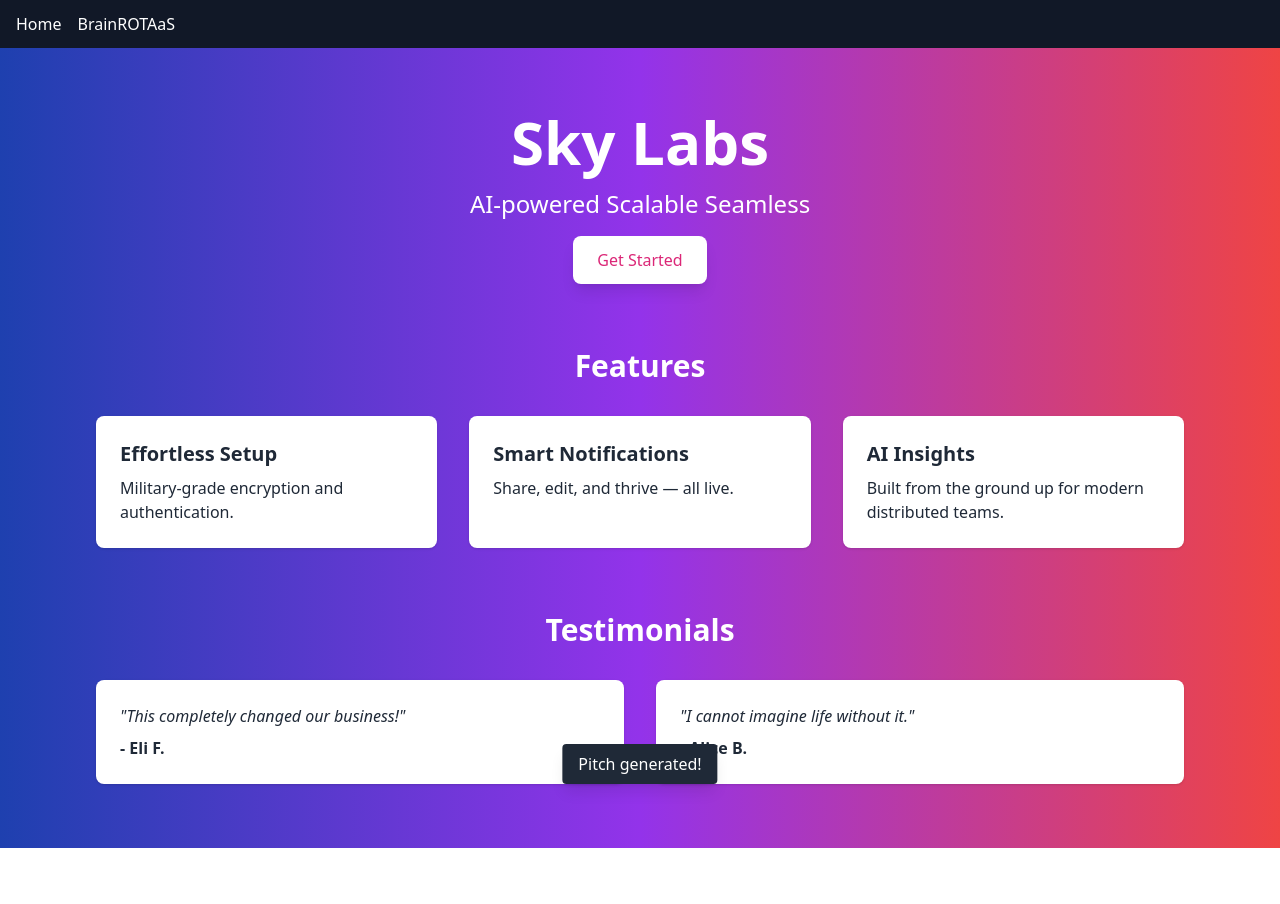
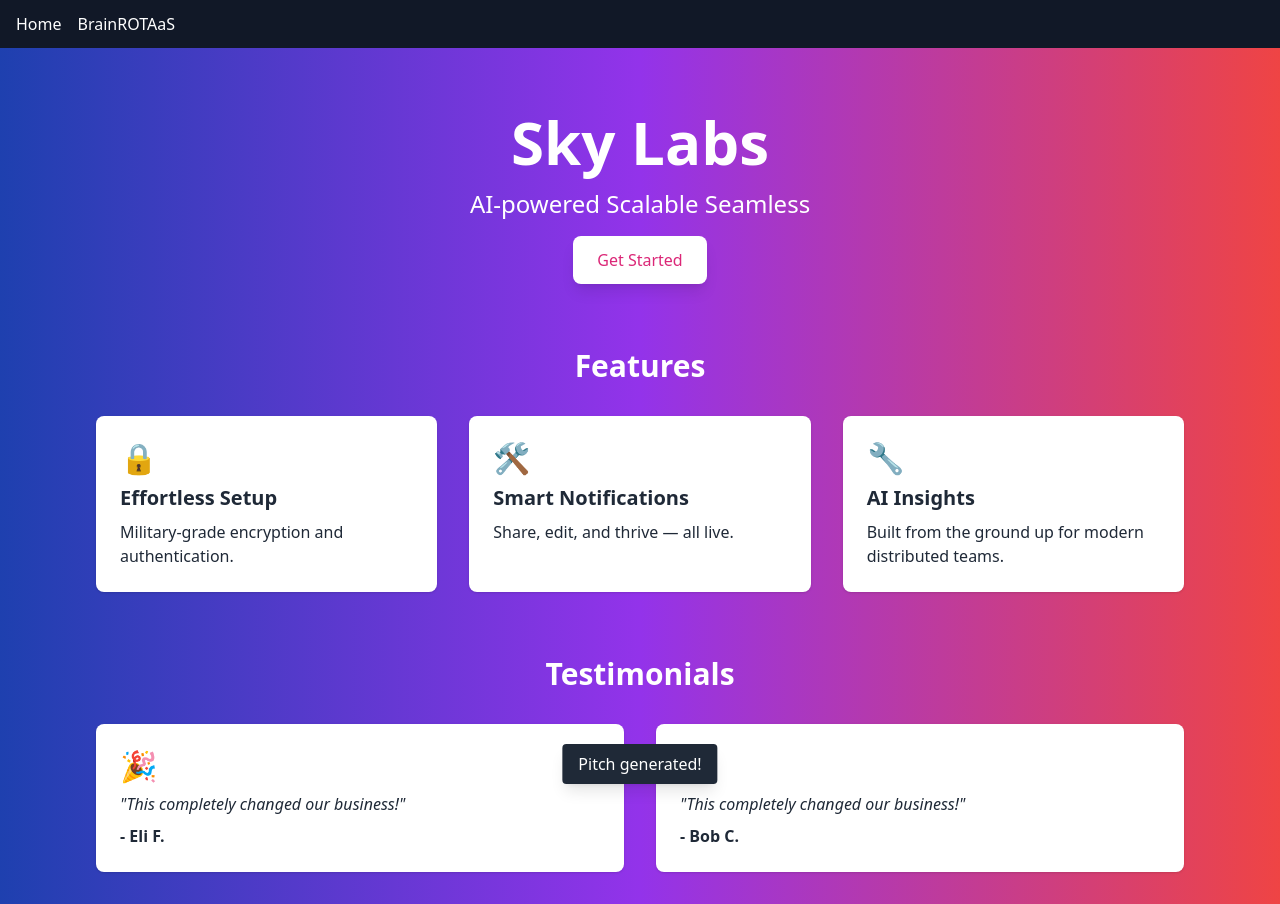
Before and after one commit to lwelling/fake-startup-site, a React (Vite) app: page /brainrotaas in a window 1280 px wide. Both pictures are taken after typing "Sample" into the empty fields and a click on the button "Generate Pitch". Before the commit the page ends 848 px from the top, so only its background shows below. Built offline with nearby package versions, Linux system fonts and the light colour scheme; no server answers.

Commit message:
Add emojis and update CTA

```diff
--- a/api/generate.js
+++ b/api/generate.js
@@ -28,6 +28,8 @@ function randomFeature() {
   };
 }
 
+const testimonialIcons = ['🎉', '🙌', '👍', '🤩', '😊'];
+
 function randomTestimonial() {
   const names = ['Alice B.', 'Bob C.', 'Charlie D.', 'Dana E.', 'Eli F.'];
   const quotes = [
@@ -37,7 +39,7 @@ function randomTestimonial() {
     'The best decision we ever made.',
     'A game changer in every way.',
   ];
-  return { name: getRandom(names), quote: getRandom(quotes) };
+  return { name: getRandom(names), quote: getRandom(quotes), icon: getRandom(testimonialIcons) };
 }
 
 function fallbackPitch(idea) {
@@ -112,7 +114,7 @@ module.exports = async function handler(req, res) {
         messages: [
           {
             role: 'user',
-            content: `Create a startup pitch for the idea "${idea}". Make the description darkly dystopian and ironically sinister. For example, a cat rescue service might boast about locking cats in a cage. Return ONLY a valid JSON object with the following fields: name (string), tagline (string), hero (string), features (array of 3 objects with title, description, and icon), testimonials (array of 2 objects with name and quote). Do not include any extra commentary, explanation, or formatting. Just the raw JSON.`,
+            content: `Create a startup pitch for the idea "${idea}". Make the description darkly dystopian and ironically sinister. For example, a cat rescue service might boast about locking cats in a cage. Return ONLY a valid JSON object with the following fields: name (string), tagline (string), hero (string), features (array of 3 objects with title, description, and icon), testimonials (array of 2 objects with name, quote, and icon). Do not include any extra commentary, explanation, or formatting. Just the raw JSON.`,
           },
         ],
         max_tokens: 400,
--- a/src/pages/BrainRotaas.jsx
+++ b/src/pages/BrainRotaas.jsx
@@ -4,9 +4,8 @@ function getRandom(arr) {
   return arr[Math.floor(Math.random() * arr.length)];
 }
 
-const icons = [
-    '⚡️', '🚀', '✨', '📈', '🧠', '☁️', '🔒', '🔧', '🎯', '🤖', '💡', '📦', '📲', '📣', '🛠️',
-  ];
+const icons=["⚡️","🚀","✨","📈","🧠","☁️","🔒","🔧","🎯","🤖","💡","📦","📲","📣","🛠️"];
+const testimonialIcons=["🎉","🙌","👍","🤩","😊"];
 
 // Fallback generator used when no API key is provided or a request fails
 function randomFeature() {
@@ -56,7 +55,7 @@ function randomTestimonial() {
     'The best decision we ever made.',
     'A game changer in every way.',
   ];
-  return { name: getRandom(names), quote: getRandom(quotes) };
+  return { name: getRandom(names), quote: getRandom(quotes), icon: getRandom(testimonialIcons) };
 }
 
 function fallbackPitch(idea) {
@@ -206,7 +205,7 @@ export default function BrainRotaas() {
                 disabled={ctaLoading}
                 className={`mt-4 px-6 py-3 rounded-lg shadow-lg hover:shadow-xl transition ${style.button} disabled:opacity-50`}
               >
-                {ctaLoading ? 'Resetting...' : 'Get Started'}
+                {ctaLoading ? 'Shit, never mind…' : 'Get Started'}
               </button>
             </div>
           )}
@@ -220,8 +219,9 @@ export default function BrainRotaas() {
                 {pitch.features?.map((f, i) => (
                   <div
                     key={i}
-                    className="bg-white text-gray-800 p-6 rounded-lg shadow"
+                    className="bg-white text-gray-800 p-6 rounded-lg shadow flex flex-col items-start"
                   >
+                    <div className="text-3xl mb-2">{f.icon}</div>
                     <h3 className="text-xl font-semibold mb-2">{f.title}</h3>
                     <p>{f.description}</p>
                   </div>
@@ -237,6 +237,7 @@ export default function BrainRotaas() {
                     key={i}
                     className="bg-white text-gray-800 p-6 rounded-lg shadow"
                   >
+                    <div className="text-3xl mb-2">{t.icon || '💬'}</div>
                     <p className="italic mb-2">"{t.quote}"</p>
                     <p className="font-semibold">- {t.name}</p>
                   </div>
```
